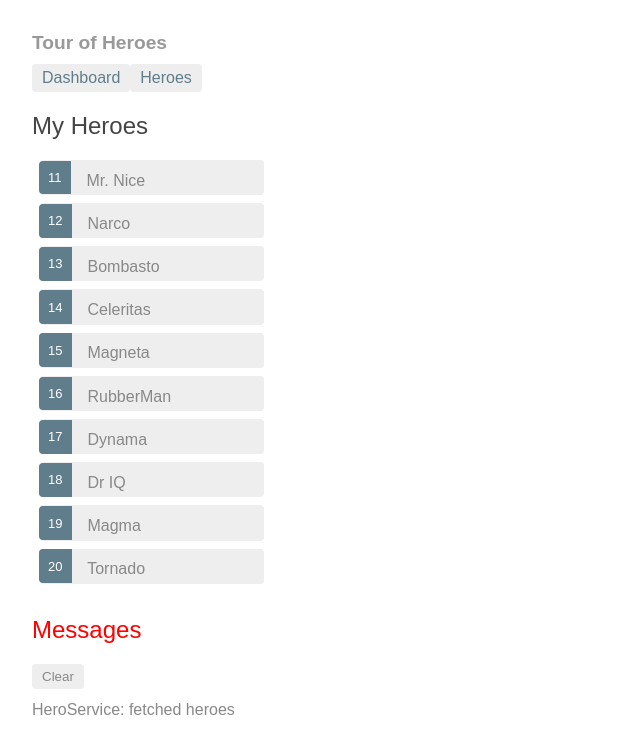
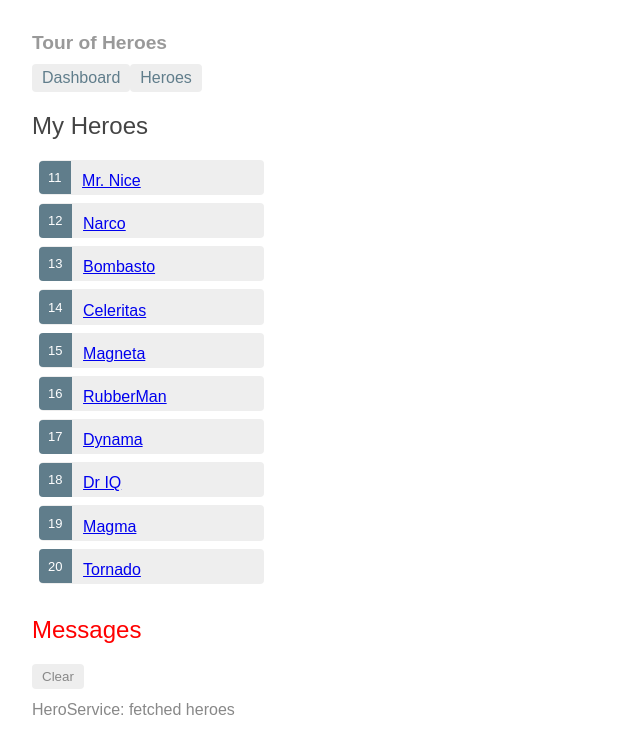
Before and after one commit to anciferovapolina/test-angular-project, an Angular app: page /heroes in a window 1280 px wide. Shown: the top 754 px of the page, without its empty margins (0-640 px from the left). Built offline with nearby package versions, Linux system fonts and the light colour scheme.

Commit message:
7. Routing (not ready)

```diff
--- a/src/app/dashboard/dashboard.component.html
+++ b/src/app/dashboard/dashboard.component.html
@@ -1,6 +1,6 @@
 <h3>Top Heroes</h3>
 <div class="grid grid-pad">
-  <a *ngFor="let hero of heroes" class="col-1-4">
+  <a *ngFor="let hero of heroes" class="col-1-4" routerLink="/detail/{{hero.id}}">
     <div class="module hero">
       <h4>{{hero.name}}</h4>
     </div>
--- a/src/app/heroes/heroes.component.html
+++ b/src/app/heroes/heroes.component.html
@@ -1,7 +1,12 @@
 <h2>My Heroes</h2>
 <ul class="heroes">
-  <li *ngFor="let hero of heroes" (click)="onSelect(hero)" [ngClass]="{selected: hero === selectedHero}">
+  <li *ngFor="let hero of heroes">
+    <a routerLink="/detail/{{hero.id}}">
+      <span class="badge">{{hero.id}}</span>{{hero.name}}
+    </a>
+  </li>
+  <!--<li *ngFor="let hero of heroes" (click)="onSelect(hero)" [ngClass]="{selected: hero === selectedHero}">
     <span class="badge">{{hero.id}}</span>
     {{hero.name}}
-  </li>
+  </li>-->
 </ul>
--- a/src/app/heroes/heroes.component.ts
+++ b/src/app/heroes/heroes.component.ts
@@ -10,10 +10,10 @@ import { HeroService } from '../hero.service';
 
 export class HeroesComponent implements OnInit {
   heroes: Hero[];
-  selectedHero: Hero;
+  /*selectedHero: Hero;
   onSelect(hero: Hero): void {
     this.selectedHero = hero;
-  }
+  } no need anymore*/
   constructor (private heroService: HeroService) {}
   getHeroes(): void {
     this.heroService.getHeroes().subscribe(heroes => this.heroes = heroes);
```
